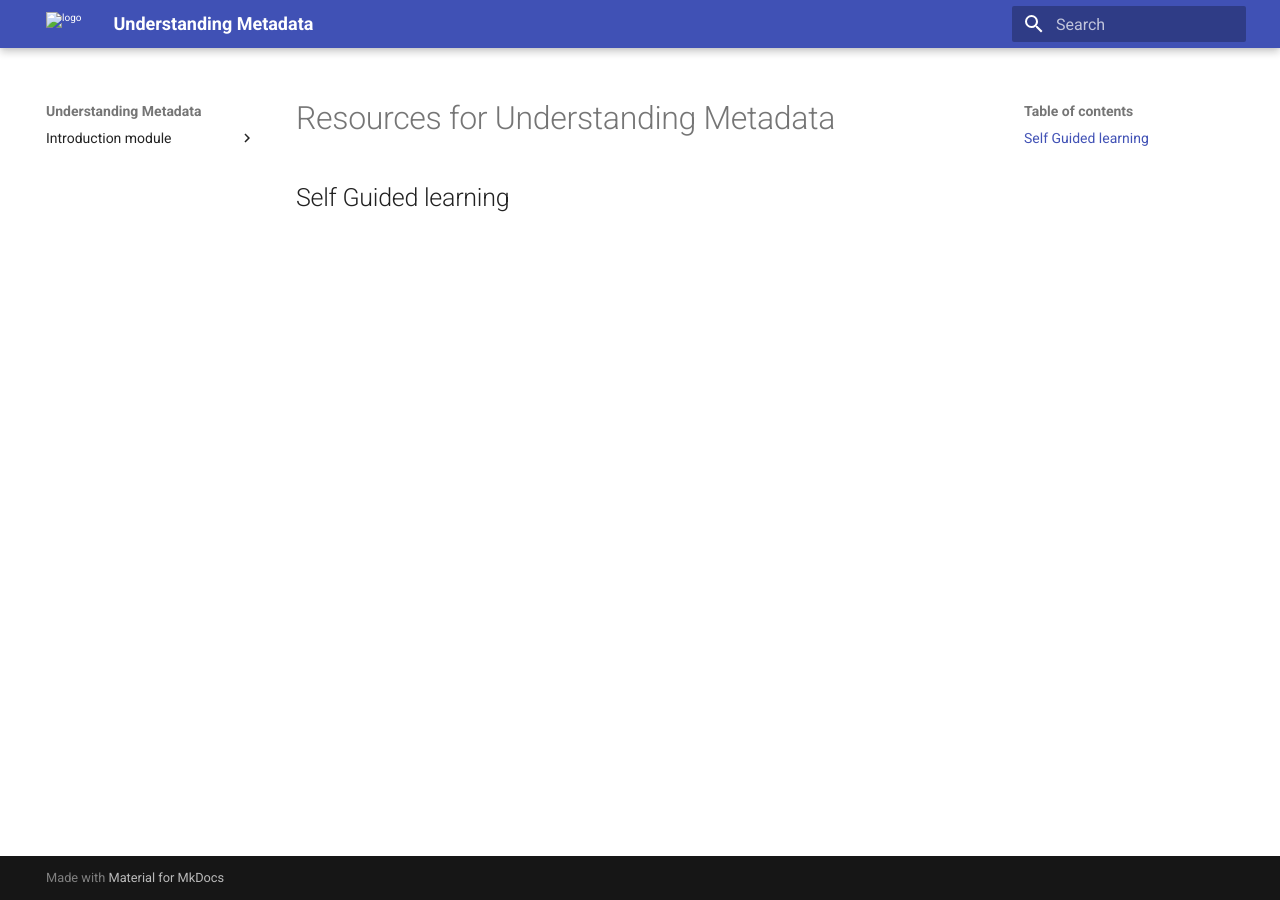
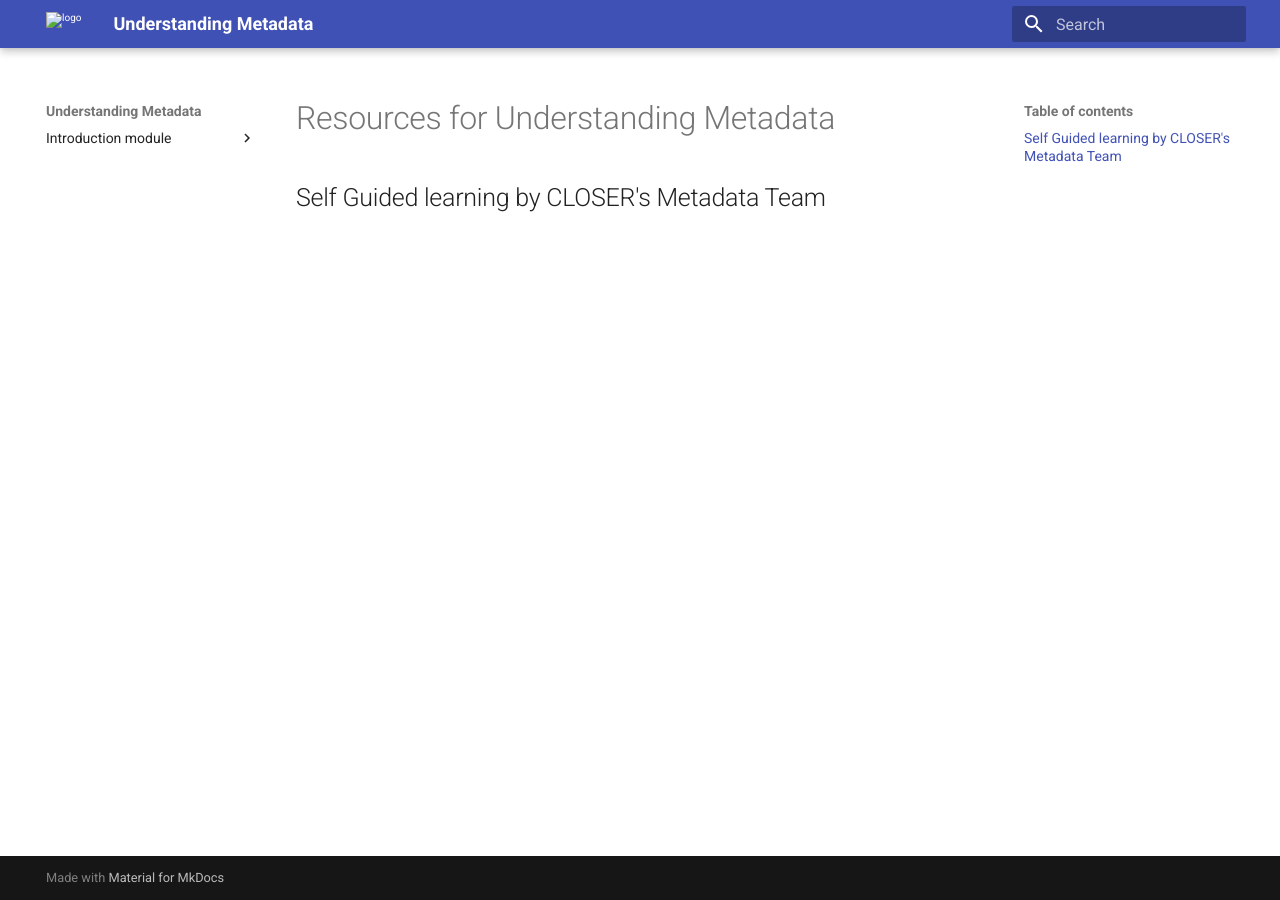
Before and after one commit to spuddybike/understanding-metadata, an MkDocs documentation site: the page built from docs/index.md, in a window 1280 px wide. Built offline with MkDocs 1.6.1 and Material for MkDocs 9.7.7, drawn with Linux system fonts in a browser that asks for light colours.

Commit message:
Update index.md

```diff
--- a/docs/index.md
+++ b/docs/index.md
@@ -1,3 +1,3 @@
 # Resources for Understanding Metadata
 
-## Self Guided learning
+## Self Guided learning by CLOSER's Metadata Team
```
